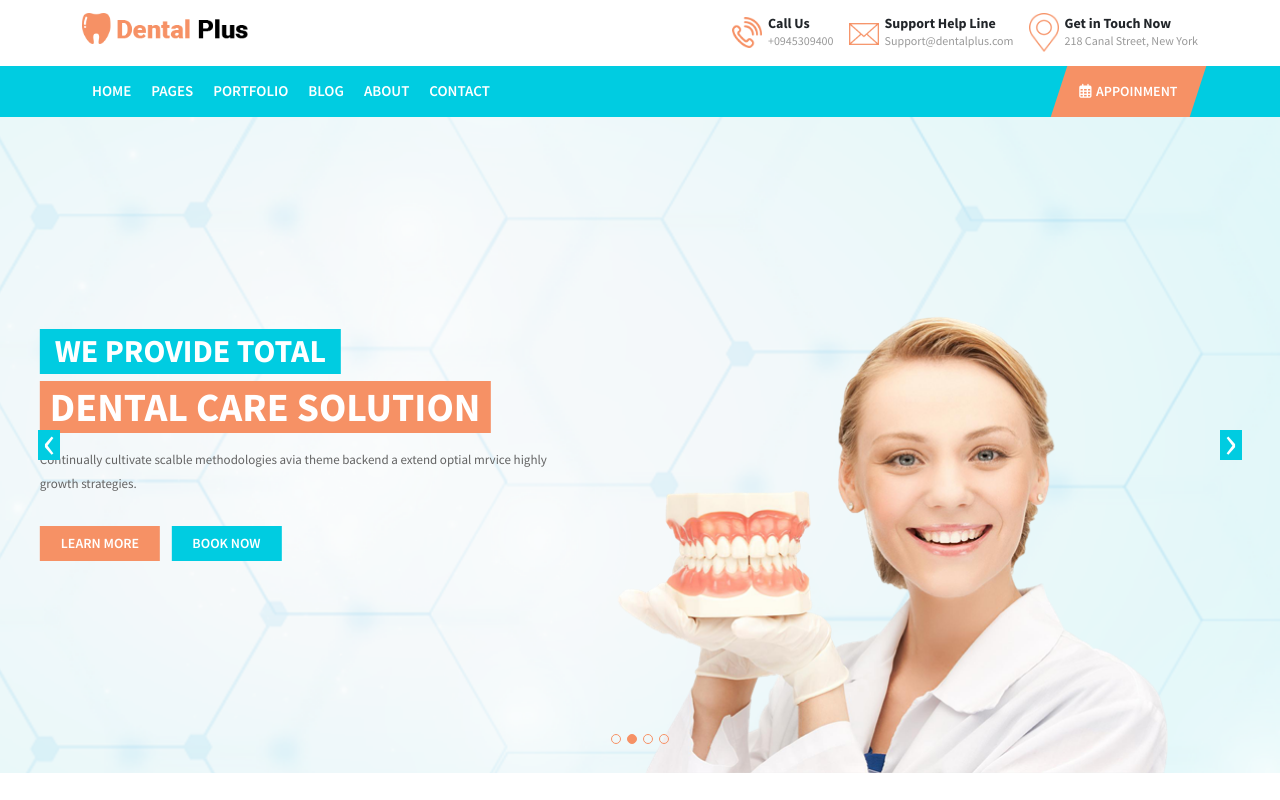
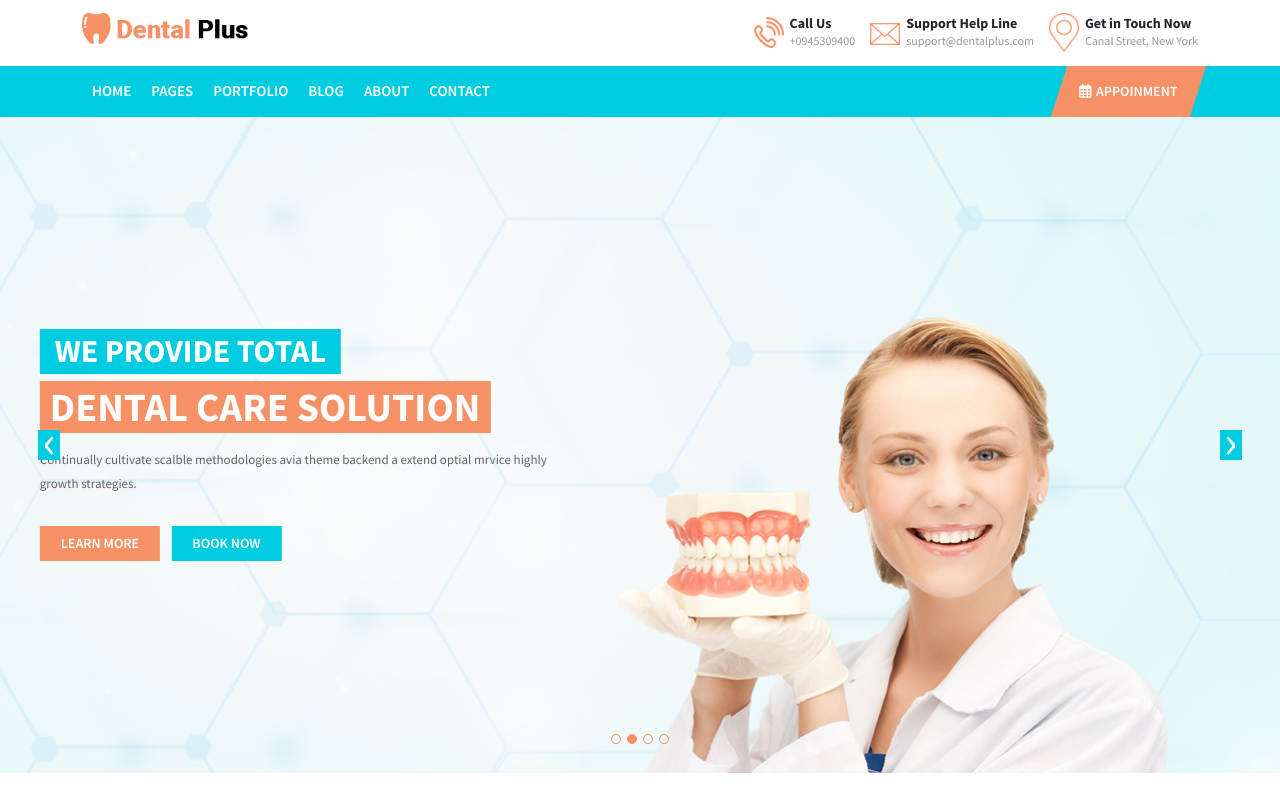
Before and after one commit to zamanep/dental-plus-responsive, a plain HTML site: page index.html in a window 1280 px wide. Shown: the top 800 px of the page. Drawn offline with nearby package versions, Linux system fonts and the light colour scheme.

Commit message:
Update index.html

```diff
--- a/index.html
+++ b/index.html
@@ -46,7 +46,7 @@
                 </div>
                 <div class="info">
                   <h5>Support Help Line</h5>
-                  <p>Support@dentalplus.com</p>
+                  <p>support@dentalplus.com</p>
                 </div>
               </div>
               <div class="header_info">
@@ -55,7 +55,7 @@
                 </div>
                 <div class="info">
                   <h5>Get in Touch Now</h5>
-                  <p>218 Canal Street, New York</p>
+                  <p>Canal Street, New York</p>
                 </div>
             </div>
             </div>
```
